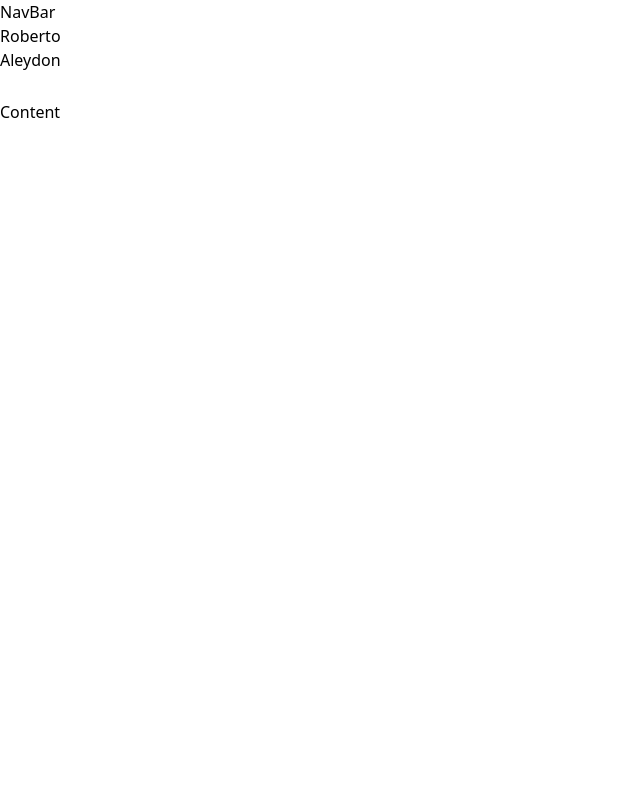
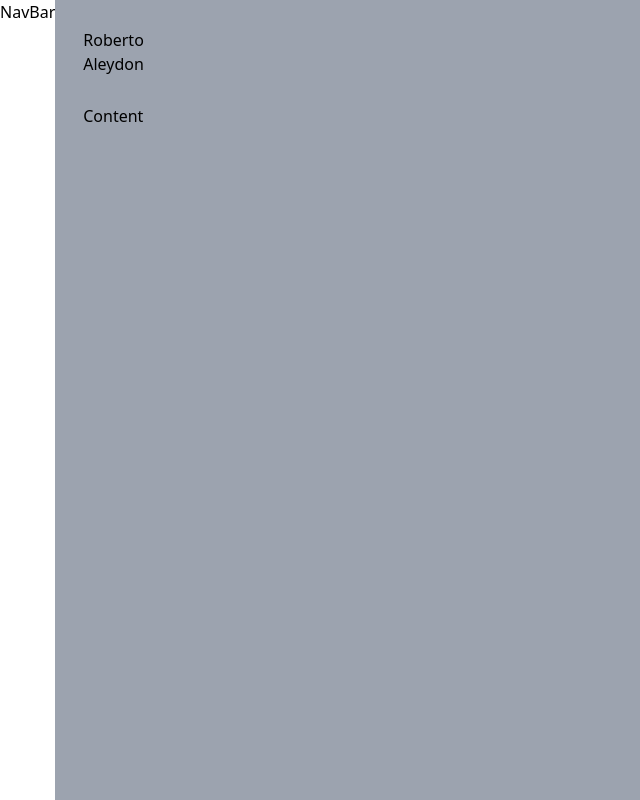
Before and after one commit to Aleydon/Dashboard-Admin, a Next.js app: page / in a window 1280 px wide. Shown: the whole page, without its empty margins (0-640 px from the left). Built offline with nearby package versions, Linux system fonts and the light colour scheme.

Commit message:
ADD: style to Layout Component

```diff
--- a/src/components/layout/index.tsx
+++ b/src/components/layout/index.tsx
@@ -11,9 +11,11 @@ interface LayoutProps {
 }
 
 export const Layout = ({ title, subTitle, children }: LayoutProps) => (
-  <div>
+  <div className="flex h-screen w-screen">
     <NavBar />
-    <Header title={title} subTitle={subTitle} />
-    <Content>{children}</Content>
+    <div className="flex flex-col bg-gray-400 w-full p-7">
+      <Header title={title} subTitle={subTitle} />
+      <Content>{children}</Content>
+    </div>
   </div>
 );
```
